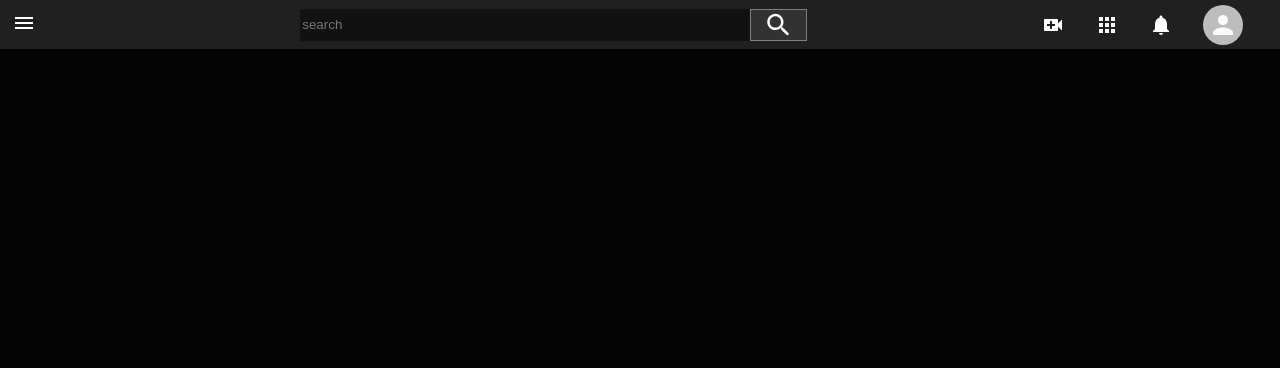
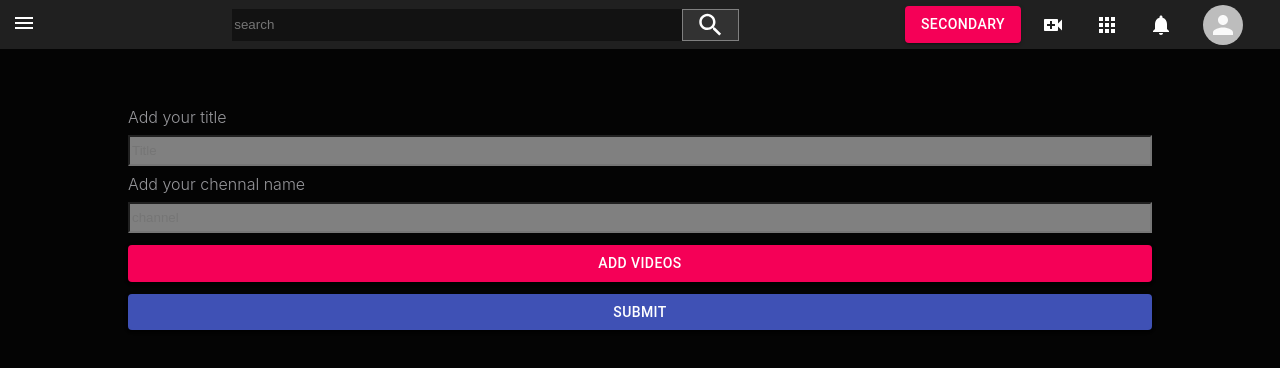
Before and after one commit to bharathprabha/youtube-clone, a React (Create React App) app: page /addform in a window 1280 px wide. Shown: the top 368 px of the page. Built offline with nearby package versions, Linux system fonts and the light colour scheme.

Commit message:
Created add form for videos..

```diff
--- a/src/App.js
+++ b/src/App.js
@@ -5,6 +5,7 @@ import Posts from "./components/Posts";
 import SideBar from "./components/SideBar";
 import { BrowserRouter as Router, Switch, Route, Link } from "react-router-dom";
 import SmallSideBAr from "./components/SmallSideBAr";
+import AddForm from "./components/AddForm";
 
 function App() {
   return (
@@ -20,6 +21,9 @@ function App() {
             <Route path="/sidebar">
               <SmallSideBAr />
             </Route>
+            <Route path="/addform">
+              <AddForm />
+            </Route>
           </div>
         </Switch>
       </Router>
--- /dev/null
+++ b/src/components/AddForm.css
@@ -0,0 +1,20 @@
+.addform {
+  display: flex;
+  flex-direction: column;
+  margin: auto;
+  margin-top: 50px;
+  width: 80%;
+  font-weight: 300;
+  color: rgb(151, 151, 155);
+}
+.addform > input {
+  margin-top: 8px;
+  background-color: gray;
+  height: 25px;
+}
+.addform > label {
+  margin-top: 8px;
+}
+.addform__button {
+  margin-top: 12px !important;
+}
--- /dev/null
+++ b/src/components/AddForm.jsx
@@ -0,0 +1,22 @@
+import React from "react";
+import "./AddForm.css";
+import { Button } from "@material-ui/core";
+
+const AddForm = () => {
+  return (
+    <div className="addform">
+      <label>Add your title</label>
+      <input type="text" placeholder="Title" />
+      <label>Add your chennal name</label>
+      <input type="text" placeholder="channel" />
+      <Button className="addform__button" variant="contained" color="secondary">
+        Add videos
+      </Button>
+      <Button className="addform__button" variant="contained" color="primary">
+        Submit
+      </Button>
+    </div>
+  );
+};
+
+export default AddForm;
--- a/src/components/Header.css
+++ b/src/components/Header.css
@@ -45,7 +45,9 @@
 .header__small__avatar {
   display: none;
 }
-
+.header__addButton {
+  margin-right: 20px !important;
+}
 @media only screen and (max-width: 500px) {
   .header__avatar {
     display: none;
@@ -55,6 +57,10 @@
   }
   .header__addbutton {
     display: flex;
+  }
+  .header__material__icon {
+    color: #ffffff;
+    margin-right: 0;
   }
   .header__small__avatar {
     display: flex;
--- a/src/components/Header.jsx
+++ b/src/components/Header.jsx
@@ -7,6 +7,7 @@ import AppsIcon from "@material-ui/icons/Apps";
 import NotificationsIcon from "@material-ui/icons/Notifications";
 import Avatar from "@material-ui/core/Avatar";
 import { Link } from "react-router-dom";
+import { Button } from "@material-ui/core";
 
 const Header = () => {
   return (
@@ -21,12 +22,28 @@ const Header = () => {
         <SearchIcon className="header__search__icon" />
       </div>
       <div className="header__avatar">
+        <Link to="/addform">
+          <Button
+            className="header__addButton"
+            variant="contained"
+            color="secondary"
+          >
+            Secondary
+          </Button>
+        </Link>
+
         <VideoCallIcon className="header__material__icon" />
         <AppsIcon className="header__material__icon" />
         <NotificationsIcon className="header__material__icon" />
         <Avatar className="header__material__icon" />
       </div>
-      <div className="header__addbutton">hello</div>
+      <div className="header__addbutton">
+        <Link to="/addform">
+          <Button variant="contained" color="secondary">
+            Secondary
+          </Button>
+        </Link>
+      </div>
 
       <div className="header__small__avatar">
         <Avatar className="header__small__avatar__icon" />
```
